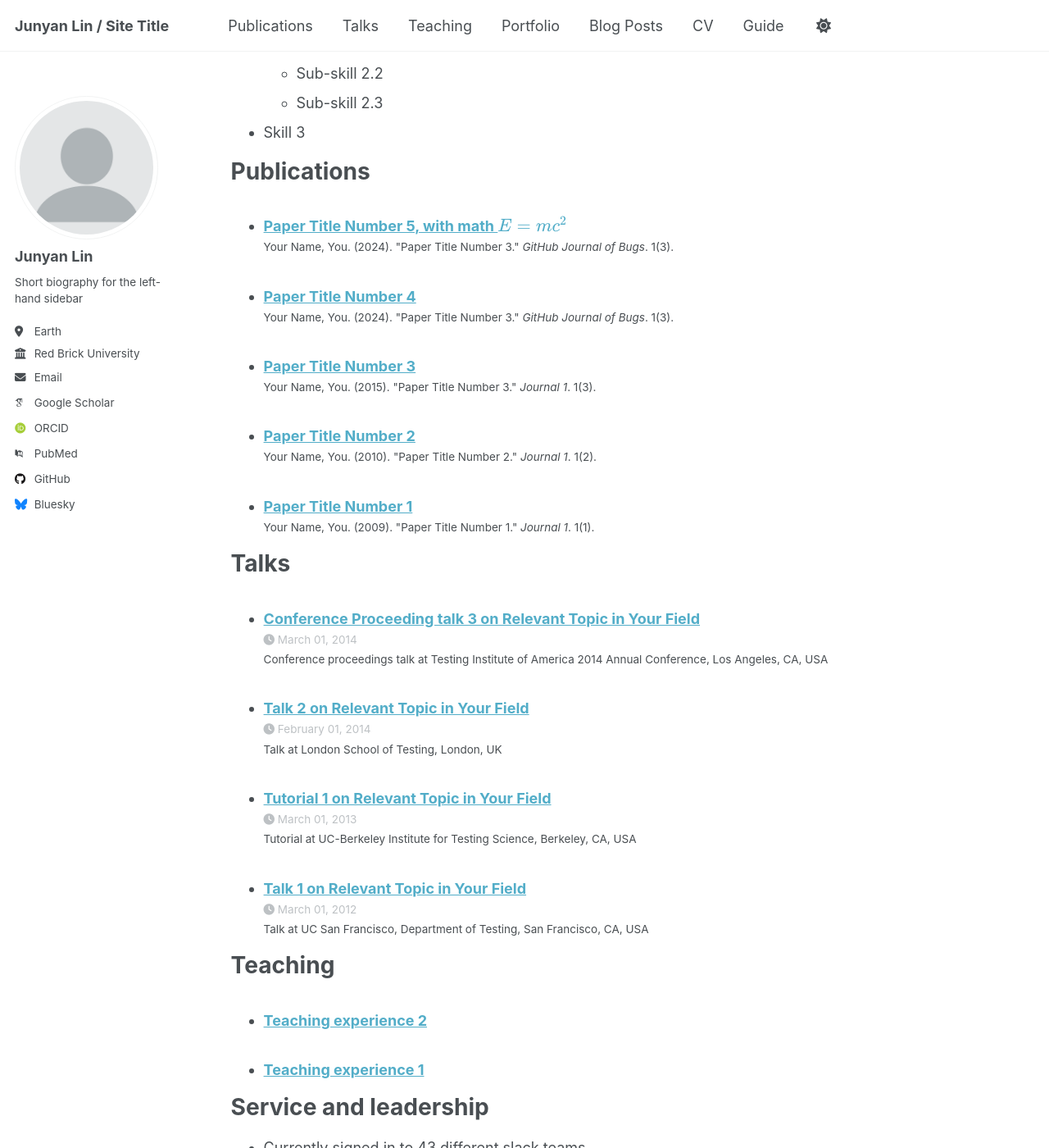
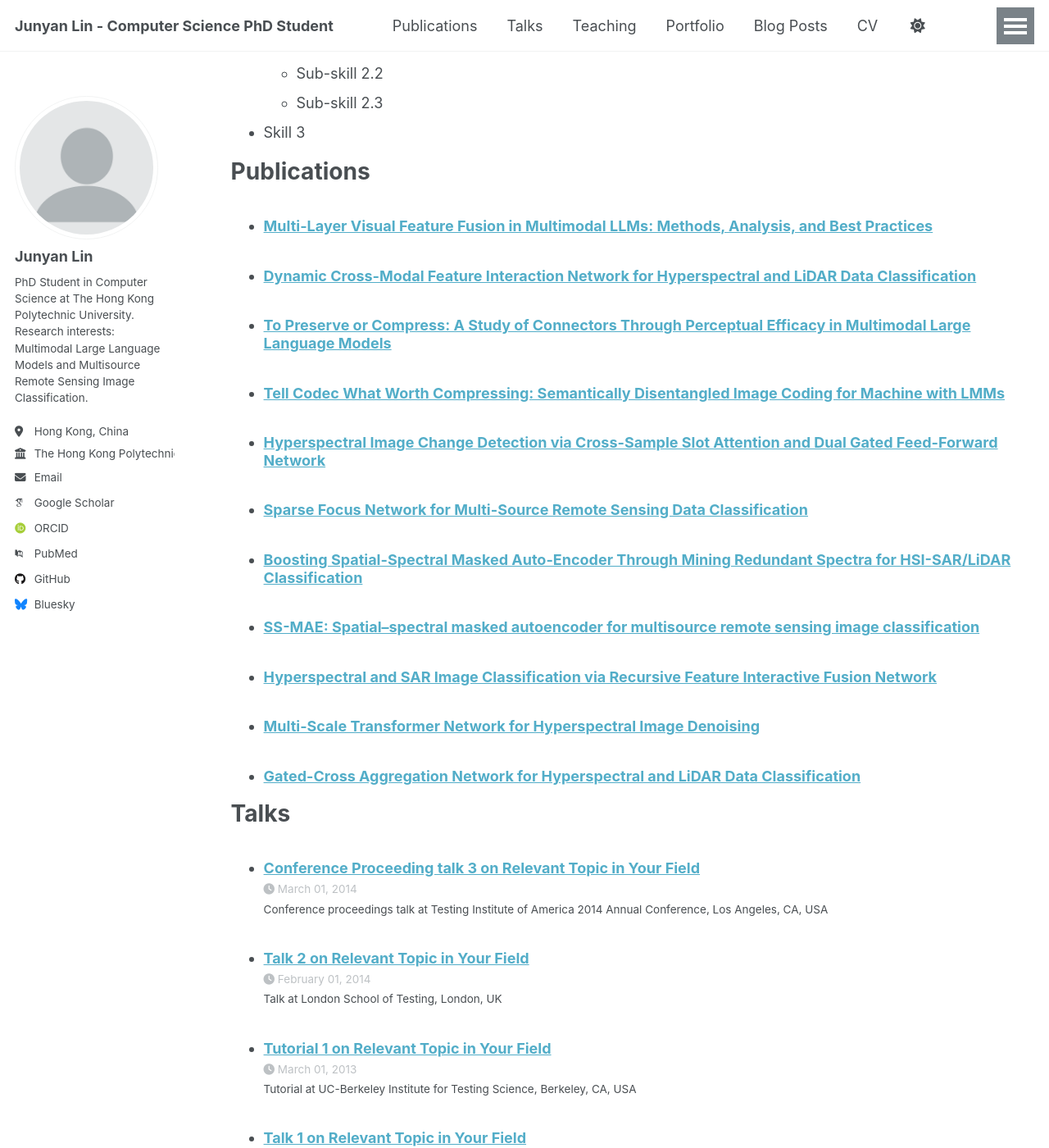
Before and after one commit to Linjyan00/junyanlin.github.io, a Jekyll site: the page built from _pages/cv.md, in a window 1280 px wide and 1400 px high, scrolled down 887 px. Shown: the whole window at 82% size. Built offline with Jekyll 4.4.1, drawn with Linux system fonts in a browser that asks for light colours; some web fonts are replaced; a script that is not in the unit is left out.

Commit message:
Update personal information and publications based on CV
- Updated _config.yml with personal details and contact information
- Modified _pages/about.md with comprehensive personal bio
- Updated _data/authors.yml with author information
- Replaced all publications with actual research papers from CV
- Added 11 publications covering multimodal LLMs and remote sensing

```diff
--- a/_config.yml
+++ b/_config.yml
@@ -9,13 +9,13 @@
 # Basic Site Settings
 locale                   : "en-US"
 site_theme               : "default" # Currently available options are "default", "air"
-title                    : "Junyan Lin / Site Title"
+title                    : "Junyan Lin - Computer Science PhD Student"
 title_separator          : "-"
 name                     : &name "Junyan Lin"
-description              : &description "personal description"
-url                      : https://academicpages.github.io # the base hostname & protocol for your site e.g. "https://[your GitHub username].github.io" or if you already have some other page hosted on Github then use "https://[your GitHub username].github.io/[Your Repo Name]"
+description              : &description "PhD Student in Computer Science at The Hong Kong Polytechnic University. Research interests: Multimodal Large Language Models and Multisource Remote Sensing Image Classification."
+url                      : https://linjyan00.github.io # the base hostname & protocol for your site e.g. "https://[your GitHub username].github.io" or if you already have some other page hosted on Github then use "https://[your GitHub username].github.io/[Your Repo Name]"
 baseurl                  : "" # the subpath of your site, e.g. "/blog"
-repository               : "academicpages/academicpages.github.io"
+repository               : "Linjyan00/junyanlin.github.io"
 
 # Site Author - The following control what appear as part of the author content on the side bar.
 #               If a field is blank the icon and link will not appear, otherwise it will be shown.
@@ -25,19 +25,19 @@ author:
   avatar           : "profile.png"
   name             : "Junyan Lin"
   pronouns         : # example: "she/her"
-  bio              : "Short biography for the left-hand sidebar"
-  location         : "Earth"
-  employer         : "Red Brick University"
+  bio              : "PhD Student in Computer Science at The Hong Kong Polytechnic University. Research interests: Multimodal Large Language Models and Multisource Remote Sensing Image Classification."
+  location         : "Hong Kong, China"
+  employer         : "The Hong Kong Polytechnic University"
   uri              : # URL
-  email            : "none@example.org"
+  email            : "linjyan00@163.com"
 
   # Academic websites
   academia         : # URL
   arxiv            : # URL - Update with the correct link to your profile
-  googlescholar    : "https://scholar.google.com/citations?user=PS_CX0AAAAAJ"
+  googlescholar    : "https://scholar.google.com/citations?user=nbuk8v8AAAAJ&hl=zh-CN"
   inspire-hep      : # URL
   impactstory      : # URL
-  orcid            : "http://orcid.org/yourorcidurl"
+  orcid            : "http://orcid.org/0000-0000-0000-0000"
   semantic         : # URL
   pubmed           : "https://www.ncbi.nlm.nih.gov/pubmed/?term=john+snow"
   researchgate     : # URL
@@ -47,7 +47,7 @@ author:
   bitbucket        : # Username - Update with your username on the site
   codepen          : # Username
   dribbble         : # Username
-  github           : "academicpages"
+  github           : "Linjyan00"
   kaggle           : # Username
   stackoverflow    : # User number or user number and name (i.e., use "1" or "1/jeff-atwood")
 
--- a/_data/authors.yml
+++ b/_data/authors.yml
@@ -1,18 +1,15 @@
 # Authors
 
-Name Name:
-  name        : "Name Name"
-  uri         : "http://name.com"
-  email       : "name@name.com"
-  bio         : "This is the first name."
-  avatar      : "bio-photo-2.jpg"
-  twitter     : "name"
-  google_plus : "Name"
-
-Name2 Name2:
-  name        : "Name2 Name2"
-  email       : "name2@name2.com"
-  bio         : "I ordered what?"
-  avatar      : "bio-photo.jpg"
-  twitter     : "name2"
-  google_plus : "Name"
+Junyan Lin:
+  name        : "Junyan Lin"
+  uri         : "https://linjyan00.github.io"
+  email       : "linjyan00@163.com"
+  bio         : "PhD Student in Computer Science at The Hong Kong Polytechnic University. Research interests: Multimodal Large Language Models and Multisource Remote Sensing Image Classification."
+  avatar      : "profile.png"
+  twitter     : ""
+  google_plus : ""
+  googlescholar: "https://scholar.google.com/citations?user=nbuk8v8AAAAJ&hl=zh-CN"
+  github      : "Linjyan00"
+  orcid       : "http://orcid.org/0000-0000-0000-0000"
+  location    : "Hong Kong, China"
+  employer    : "The Hong Kong Polytechnic University"
--- a/_publications/2009-10-01-paper-title-number-1.md
+++ /dev/null
@@ -1,14 +0,0 @@
----
-title: "Paper Title Number 1"
-collection: publications
-category: manuscripts
-permalink: /publication/2009-10-01-paper-title-number-1
-excerpt: 'This paper is about the number 1. The number 2 is left for future work.'
-date: 2009-10-01
-venue: 'Journal 1'
-slidesurl: 'http://academicpages.github.io/files/slides1.pdf'
-paperurl: 'http://academicpages.github.io/files/paper1.pdf'
-bibtexurl: 'http://academicpages.github.io/files/bibtex1.bib'
-citation: 'Your Name, You. (2009). &quot;Paper Title Number 1.&quot; <i>Journal 1</i>. 1(1).'
----
-The contents above will be part of a list of publications, if the user clicks the link for the publication than the contents of section will be rendered as a full page, allowing you to provide more information about the paper for the reader. When publications are displayed as a single page, the contents of the above "citation" field will automatically be included below this section in a smaller font.
--- a/_publications/2010-10-01-paper-title-number-2.md
+++ /dev/null
@@ -1,14 +0,0 @@
----
-title: "Paper Title Number 2"
-collection: publications
-category: manuscripts
-permalink: /publication/2010-10-01-paper-title-number-2
-excerpt: 'This paper is about the number 2. The number 3 is left for future work.'
-date: 2010-10-01
-venue: 'Journal 1'
-slidesurl: 'http://academicpages.github.io/files/slides2.pdf'
-paperurl: 'http://academicpages.github.io/files/paper2.pdf'
-citation: 'Your Name, You. (2010). &quot;Paper Title Number 2.&quot; <i>Journal 1</i>. 1(2).'
----
-
-The contents above will be part of a list of publications, if the user clicks the link for the publication than the contents of section will be rendered as a full page, allowing you to provide more information about the paper for the reader. When publications are displayed as a single page, the contents of the above "citation" field will automatically be included below this section in a smaller font.
--- a/_publications/2015-10-01-paper-title-number-3.md
+++ /dev/null
@@ -1,14 +0,0 @@
----
-title: "Paper Title Number 3"
-collection: publications
-category: manuscripts
-permalink: /publication/2015-10-01-paper-title-number-3
-excerpt: 'This paper is about the number 3. The number 4 is left for future work.'
-date: 2015-10-01
-venue: 'Journal 1'
-slidesurl: 'http://academicpages.github.io/files/slides3.pdf'
-paperurl: 'http://academicpages.github.io/files/paper3.pdf'
-citation: 'Your Name, You. (2015). &quot;Paper Title Number 3.&quot; <i>Journal 1</i>. 1(3).'
----
-
-The contents above will be part of a list of publications, if the user clicks the link for the publication than the contents of section will be rendered as a full page, allowing you to provide more information about the paper for the reader. When publications are displayed as a single page, the contents of the above "citation" field will automatically be included below this section in a smaller font.
--- /dev/null
+++ b/_publications/2023-07-01-gated-cross-aggregation-network.md
@@ -0,0 +1,15 @@
+---
+title: "Gated-Cross Aggregation Network for Hyperspectral and LiDAR Data Classification"
+authors: "X. Shi, Junyan Lin, Y. Rao, et al."
+date: 2023-07-01
+venue: "IGARSS 2023 - IEEE International Geoscience and Remote Sensing Symposium"
+venue_type: "conference"
+paperurl: "https://ieeexplore.ieee.org/abstract/document/10282184/"
+pdf: "files/paper9.pdf"
+code: ""
+slides: ""
+video: ""
+poster: ""
+github: ""
+abstract: ""
+---
--- /dev/null
+++ b/_publications/2023-07-01-multi-scale-transformer-network.md
@@ -0,0 +1,15 @@
+---
+title: "Multi-Scale Transformer Network for Hyperspectral Image Denoising"
+authors: "S. Hu, Y. Hu, Junyan Lin, et al."
+date: 2023-07-01
+venue: "IGARSS 2023 - IEEE International Geoscience and Remote Sensing Symposium"
+venue_type: "conference"
+paperurl: "https://ieeexplore.ieee.org/abstract/document/10282467"
+pdf: "files/paper11.pdf"
+code: ""
+slides: ""
+video: ""
+poster: ""
+github: ""
+abstract: ""
+---
--- /dev/null
+++ b/_publications/2023-07-01-recursive-feature-interactive-fusion-network.md
@@ -0,0 +1,15 @@
+---
+title: "Hyperspectral and SAR Image Classification via Recursive Feature Interactive Fusion Network"
+authors: "L. Lv, Junyan Lin, F. Gao, et al."
+date: 2023-07-01
+venue: "IGARSS 2023 - IEEE International Geoscience and Remote Sensing Symposium"
+venue_type: "conference"
+paperurl: "https://ieeexplore.ieee.org/abstract/document/10282312"
+pdf: "files/paper10.pdf"
+code: ""
+slides: ""
+video: ""
+poster: ""
+github: ""
+abstract: ""
+---
--- /dev/null
+++ b/_publications/2023-12-01-ss-mae-spatial-spectral-masked-autoencoder.md
@@ -0,0 +1,15 @@
+---
+title: "SS-MAE: Spatial–spectral masked autoencoder for multisource remote sensing image classification"
+authors: "Junyan Lin, F. Gao, X. Shi, et al."
+date: 2023-12-01
+venue: "IEEE Transactions on Geoscience and Remote Sensing"
+venue_type: "journal"
+paperurl: "https://ieeexplore.ieee.org/abstract/document/10314566/"
+pdf: "files/paper5.pdf"
+code: ""
+slides: ""
+video: ""
+poster: ""
+github: ""
+abstract: "Attempting a dual-branch masked autoencoder for multi-source remote sensing image classification tasks, such as HSI, SAR, and LiDAR. The model focuses on separate mask reconstructions for spatial and spectral features. Outstanding performance across multiple datasets, along with the performance enhancement attributed to pre-training, validates the effectiveness of the MIM (Masked Autoencoder for Image Classification) self-supervised learning paradigm in multi-source remote sensing image classification tasks."
+---
--- /dev/null
+++ b/_publications/2024-07-01-boosting-spatial-spectral-masked-auto-encoder.md
@@ -0,0 +1,15 @@
+---
+title: "Boosting Spatial-Spectral Masked Auto-Encoder Through Mining Redundant Spectra for HSI-SAR/LiDAR Classification"
+authors: "Junyan Lin, X. Jin, F. Gao, et al."
+date: 2024-07-01
+venue: "IGARSS 2024 - IEEE International Geoscience and Remote Sensing Symposium"
+venue_type: "conference"
+paperurl: "https://ieeexplore.ieee.org/abstract/document/10642405/"
+pdf: "files/paper6.pdf"
+code: ""
+slides: ""
+video: ""
+poster: ""
+github: ""
+abstract: ""
+---
--- /dev/null
+++ b/_publications/2024-07-01-sparse-focus-network.md
@@ -0,0 +1,15 @@
+---
+title: "Sparse Focus Network for Multi-Source Remote Sensing Data Classification"
+authors: "X. Jin, Junyan Lin, F. Gao, et al."
+date: 2024-07-01
+venue: "IGARSS 2024 - IEEE International Geoscience and Remote Sensing Symposium"
+venue_type: "conference"
+paperurl: "https://ieeexplore.ieee.org/abstract/document/10641700"
+pdf: "files/paper8.pdf"
+code: ""
+slides: ""
+video: ""
+poster: ""
+github: ""
+abstract: ""
+---
--- /dev/null
+++ b/_publications/2024-10-01-hyperspectral-image-change-detection.md
@@ -0,0 +1,15 @@
+---
+title: "Hyperspectral Image Change Detection via Cross-Sample Slot Attention and Dual Gated Feed-Forward Network"
+authors: "L. Cheng, Junyan Lin, F. Gao, et al."
+date: 2024-10-01
+venue: "PRCV 2024 - 7th Chinese Conference on Pattern Recognition and Computer Vision"
+venue_type: "conference"
+paperurl: "https://link.springer.com/chapter/10.1007/978-981-97-8493-6_32"
+pdf: "files/paper7.pdf"
+code: ""
+slides: ""
+video: ""
+poster: ""
+github: ""
+abstract: ""
+---
--- /dev/null
+++ b/_publications/2024-12-01-tell-codec-what-worth-compressing.md
@@ -0,0 +1,15 @@
+---
+title: "Tell Codec What Worth Compressing: Semantically Disentangled Image Coding for Machine with LMMs"
+authors: "J. Liu, Y. Wei, Junyan Lin, et al."
+date: 2024-12-01
+venue: "VCIP 2024 - IEEE International Conference on Visual Communications and Image Processing"
+venue_type: "conference"
+paperurl: "https://ieeexplore.ieee.org/abstract/document/10849922/"
+pdf: "files/paper3.pdf"
+code: ""
+slides: ""
+video: ""
+poster: ""
+github: ""
+abstract: ""
+---
--- /dev/null
+++ b/_publications/2024-12-01-to-preserve-or-compress.md
@@ -0,0 +1,15 @@
+---
+title: "To Preserve or Compress: A Study of Connectors Through Perceptual Efficacy in Multimodal Large Language Models"
+authors: "Junyan Lin, H. Chen, D. Zhu, et al."
+date: 2024-12-01
+venue: "EMNLP 2024 - Conference on Empirical Methods in Natural Language Processing"
+venue_type: "conference"
+paperurl: "https://aclanthology.org/2024.emnlp-main.325/"
+pdf: "files/paper2.pdf"
+code: ""
+slides: ""
+video: ""
+poster: ""
+github: ""
+abstract: "Focusing on the architectural design of multimodal large language models, this paper categorizes connectors into feature-preserving and feature-compressing types and explores how each performs on tasks of varying perceptual granularity. Empirical evaluations span coarse-grained perception, fine-grained perception, and reasoning tasks from three comprehensive benchmarks."
+---
--- /dev/null
+++ b/_publications/2025-01-01-dynamic-cross-modal-feature-interaction.md
@@ -0,0 +1,15 @@
+---
+title: "Dynamic Cross-Modal Feature Interaction Network for Hyperspectral and LiDAR Data Classification"
+authors: "Junyan Lin, F. Gao, L. Qi, et al."
+date: 2025-01-01
+venue: "IEEE Transactions on Geoscience and Remote Sensing"
+venue_type: "journal"
+paperurl: "https://ieeexplore.ieee.org/abstract/document/10924653"
+pdf: "files/paper4.pdf"
+code: ""
+slides: ""
+video: ""
+poster: ""
+github: ""
+abstract: "In the fusion process of multi-source remote sensing images, different emphasis may arise at different stages. Therefore, for the first time in the field of multi-source classification involving hyperspectral and radar imagery, we introduced the architecture of a dynamic network. Our proposed dynamic routing strategy and second-order feature interaction module have been empirically validated across multiple datasets, affirming their effectiveness."
+---
--- /dev/null
+++ b/_publications/2025-03-01-multi-layer-visual-feature-fusion.md
@@ -0,0 +1,15 @@
+---
+title: "Multi-Layer Visual Feature Fusion in Multimodal LLMs: Methods, Analysis, and Best Practices"
+authors: "Junyan Lin, H. Chen, Y. Fan, et al."
+date: 2025-03-01
+venue: "CVPR 2025 - IEEE/CVF Conference on Computer Vision and Pattern Recognition"
+venue_type: "conference"
+paperurl: "https://arxiv.org/pdf/2503.06063"
+pdf: "files/paper1.pdf"
+code: ""
+slides: ""
+video: ""
+poster: ""
+github: ""
+abstract: "Proposing a systematic framework for multi-layer visual feature fusion, this work rigorously explores (1) which layers contribute the most effective visual signals and (2) how best to integrate them with language components."
+---
--- a/_publications/2025-06-08-paper-title-number-5.md
+++ /dev/null
@@ -1,13 +0,0 @@
----
-title: "Paper Title Number 5, with math $$E=mc^2$$"
-collection: publications
-category: conferences
-permalink: /publication/2024-02-17-paper-title-number-4
-excerpt: 'This paper is about a famous math equation, $$E=mc^2$$'
-date: 2024-02-17
-venue: 'GitHub Journal of Bugs'
-paperurl: 'http://academicpages.github.io/files/paper3.pdf'
-citation: 'Your Name, You. (2024). &quot;Paper Title Number 3.&quot; <i>GitHub Journal of Bugs</i>. 1(3).'
----
-
-Using [MathJax](https://www.mathjax.org/) in the description is supported - $$E=mc^2$$ - however, the use must be mindful that the default delimiters are `$$...$$` and `\\[...\\]` which differs from the `$...$` that is typically expected.
```
Also changed, not shown: _pages/about.md (+35 -36 lines), _publications/2024-02-17-paper-title-number-4.md (deleted, +0 -13 lines).
